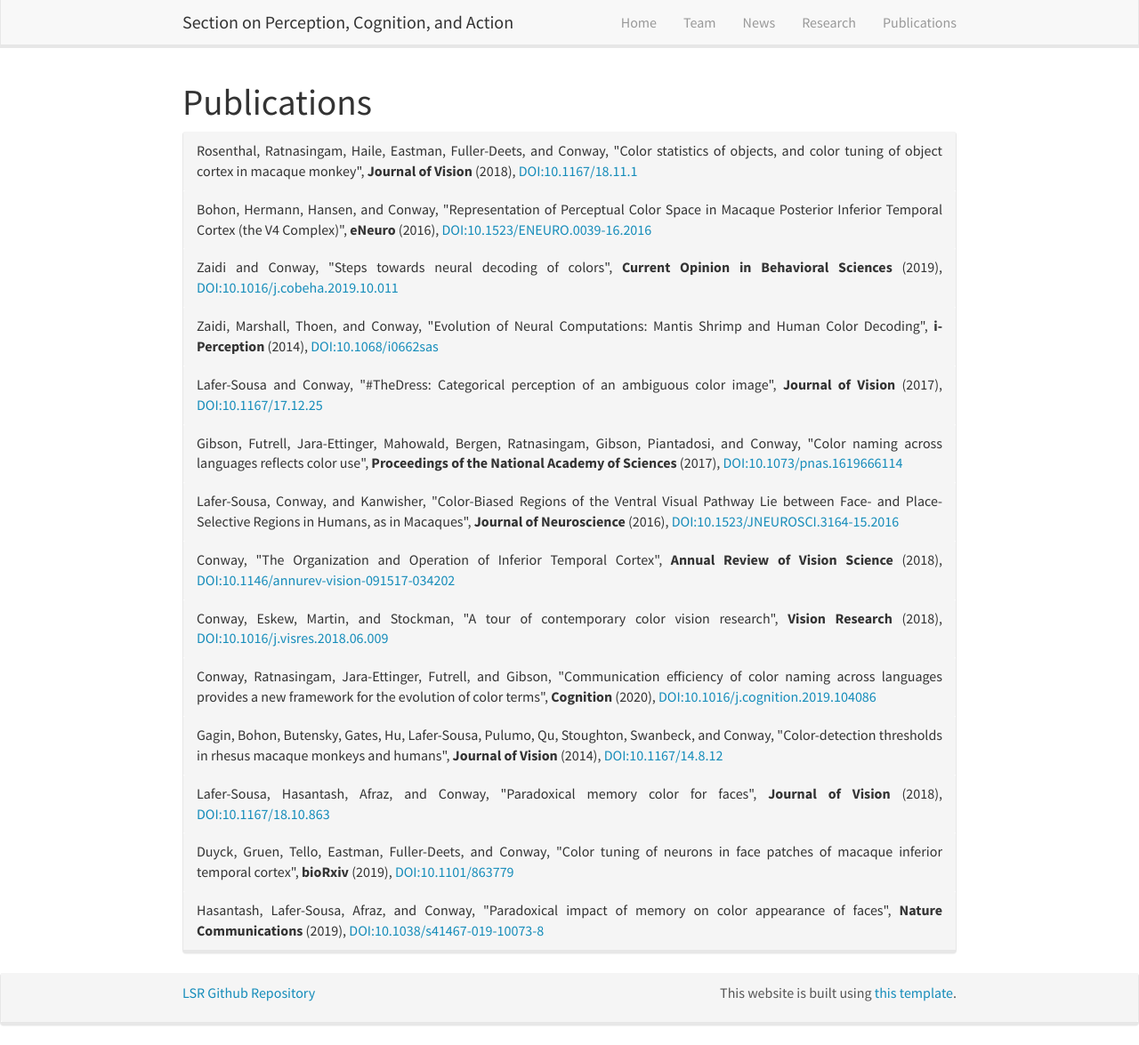
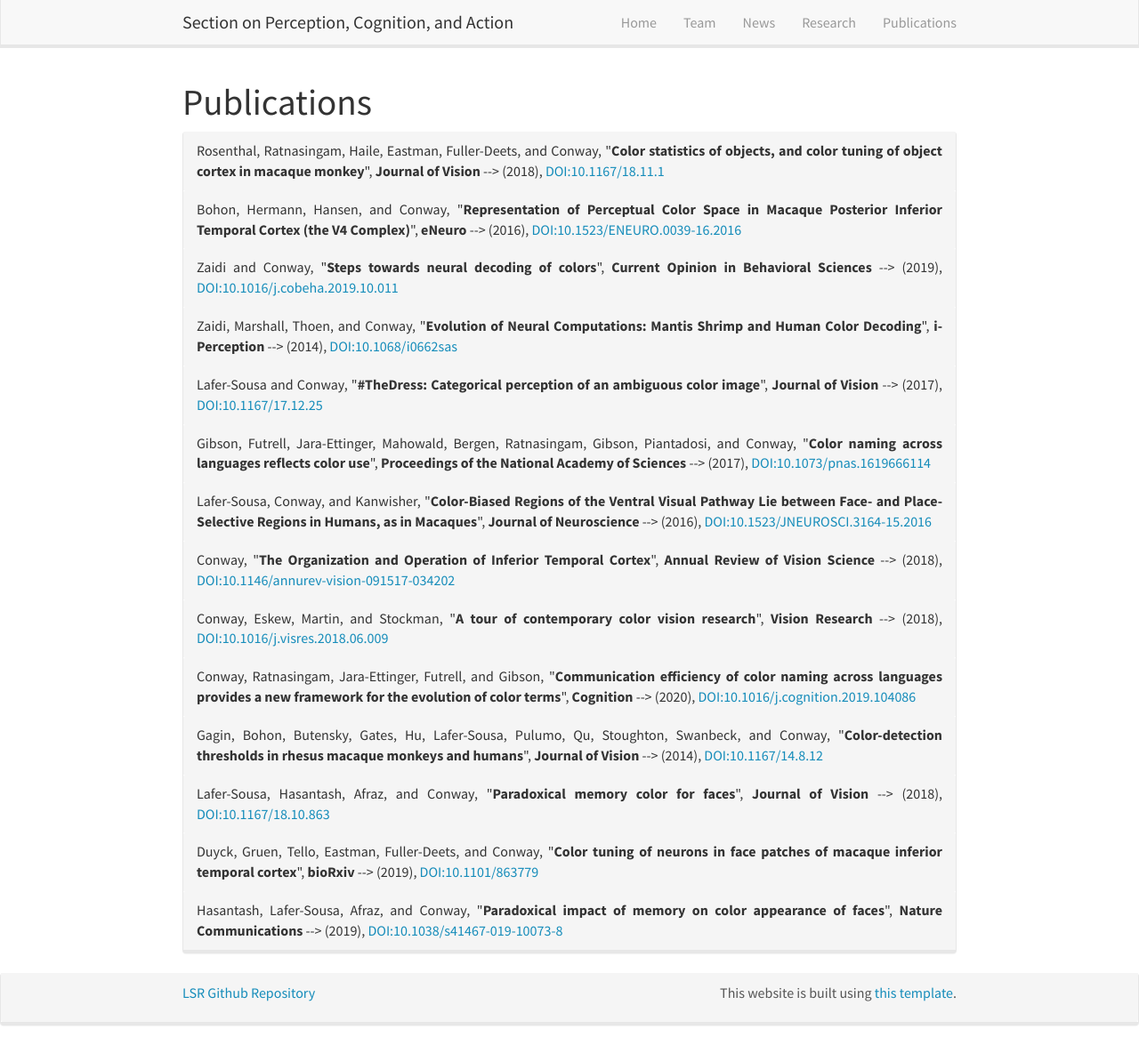
Before and after one commit to NEI-LSR/Section-on-Perception-Cognition-and-Action, a Jekyll site: the page built from _pages/publications.html, in a window 1280 px wide and 1175 px high. Shown: the whole window at 89% size. Built offline with Jekyll 4.4.1, drawn with Linux system fonts in a browser that asks for light colours; nearby versions of some CDN libraries.

Commit message:
Update publications.html

```diff
--- a/_pages/publications.html
+++ b/_pages/publications.html
@@ -24,10 +24,12 @@
             {{ authors | array_to_sentence_string }},
 
             <!-- title with link -->
-            "{{ publi.title }}",
+            "<b>{{ publi.title }}</b>",
 
+            <!--
             <!-- container -->
             <b>{{ publi.container-title }}</b>
+            -->
 
             <!-- issued date -->
             ({{ publi.issued.date-parts | jsonify | slice: 3,4 }}),
```
